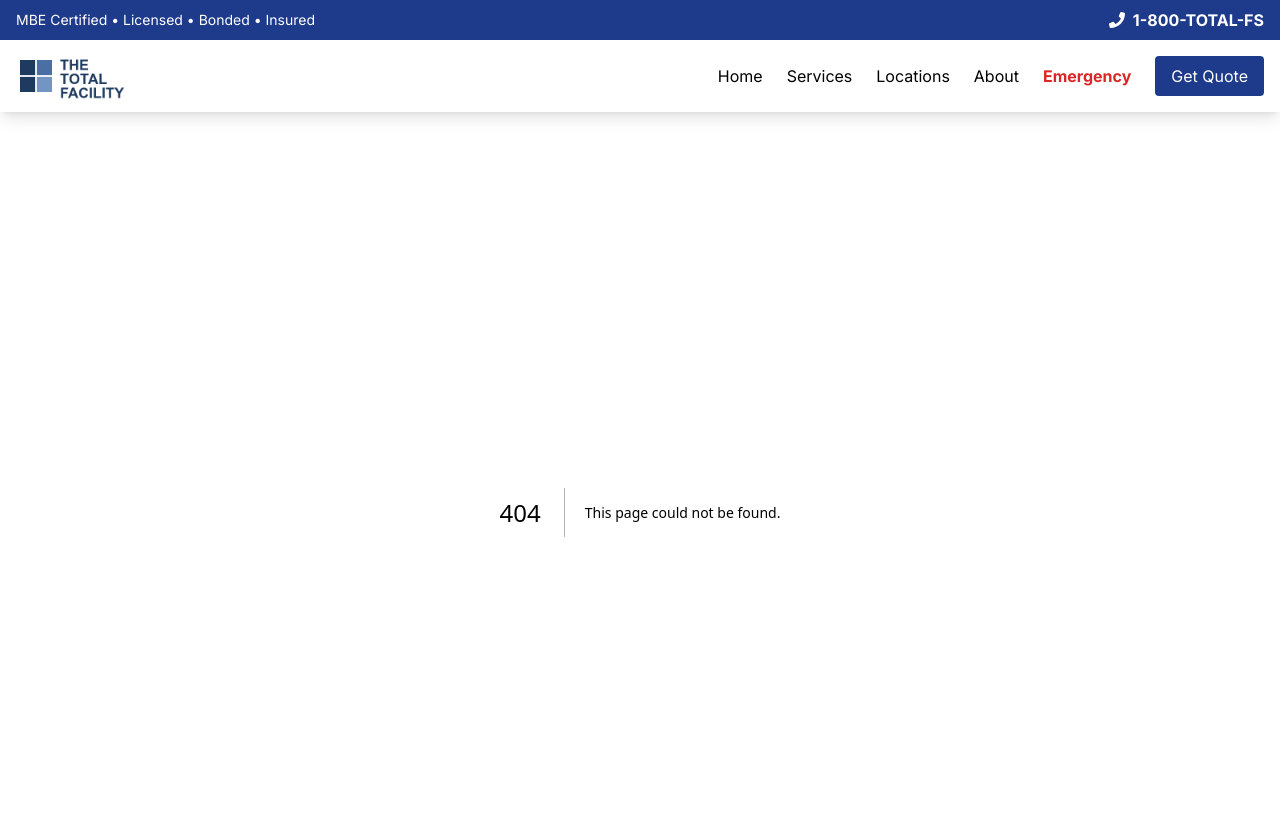
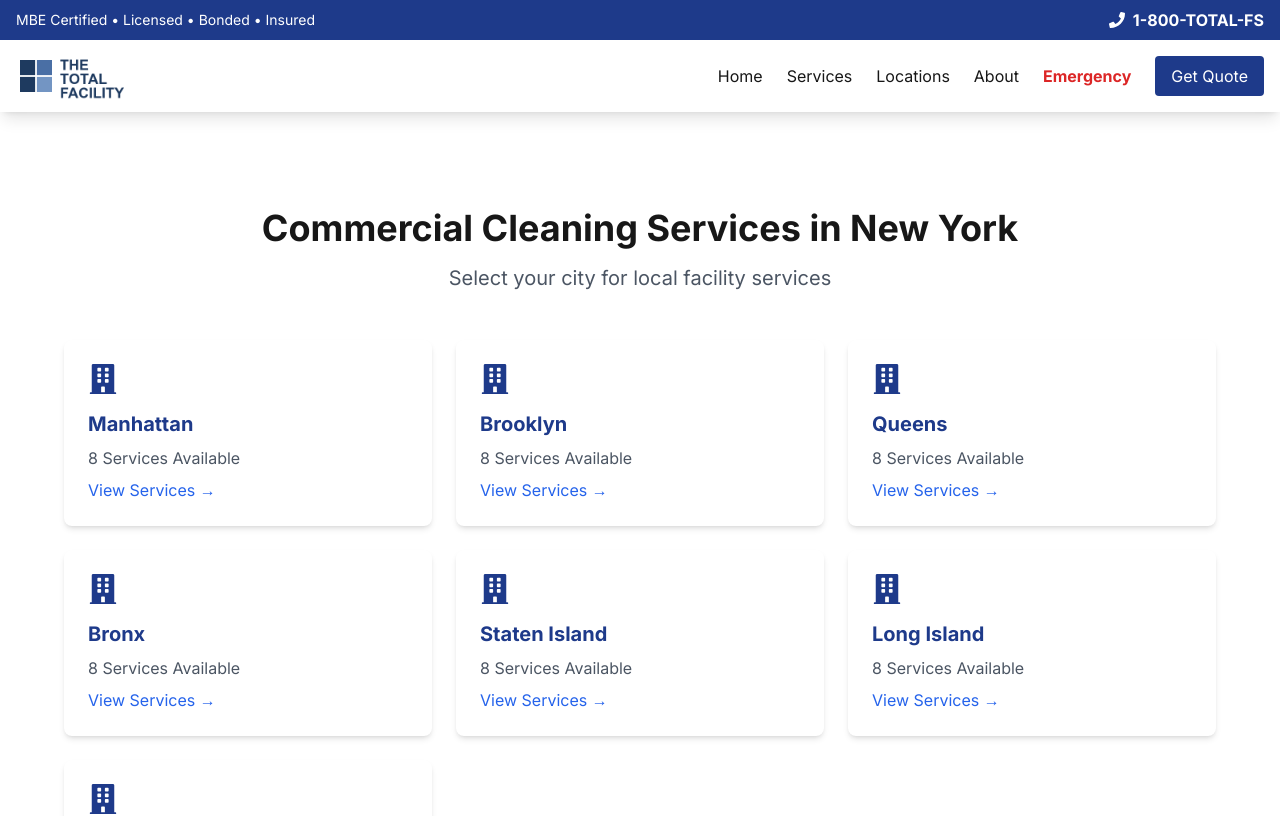
Before and after one commit to mpgarcia2003/the-total-facility, a Next.js app: page /locations/new-york/new-york in a window 1280 px wide. Before the commit this address had no page. Shown: the top 816 px of the page. Built offline with nearby package versions, Linux system fonts and the light colour scheme.

Commit message:
Add location pages structure

```diff
--- /dev/null
+++ b/app/locations/[state]/[city]/[service]/page.tsx
@@ -0,0 +1,74 @@
+import Link from 'next/link'
+import { notFound } from 'next/navigation'
+
+const services = [
+  { slug: 'office-cleaning', name: 'Office Cleaning', icon: '🏢' },
+  { slug: 'medical-cleaning', name: 'Medical Facility Cleaning', icon: '🏥' },
+  { slug: 'emergency-cleaning', name: '24/7 Emergency Cleaning', icon: '🚨' },
+  { slug: 'floor-care', name: 'Floor Care & Maintenance', icon: '✨' },
+  { slug: 'day-porter', name: 'Day Porter Services', icon: '👔' },
+  { slug: 'post-construction', name: 'Post-Construction Cleanup', icon: '🔨' },
+  { slug: 'retail-cleaning', name: 'Retail Store Cleaning', icon: '🏪' },
+  { slug: 'industrial-cleaning', name: 'Industrial Facility Cleaning', icon: '🏭' }
+]
+
+const cityNames = {
+  'manhattan': 'Manhattan',
+  'brooklyn': 'Brooklyn',
+  'queens': 'Queens',
+  'bronx': 'Bronx',
+  'staten-island': 'Staten Island',
+  'long-island': 'Long Island',
+  'westchester': 'Westchester',
+  'newark': 'Newark',
+  'jersey-city': 'Jersey City',
+  'paterson': 'Paterson',
+  'elizabeth': 'Elizabeth',
+  'trenton': 'Trenton',
+  'princeton': 'Princeton',
+  'morristown': 'Morristown',
+  'hartford': 'Hartford',
+  'new-haven': 'New Haven',
+  'stamford': 'Stamford',
+  'bridgeport': 'Bridgeport',
+  'norwalk': 'Norwalk',
+  'miami': 'Miami',
+  'miami-beach': 'Miami Beach',
+  'orlando': 'Orlando',
+  'winter-park': 'Winter Park'
+}
+
+export default function CityPage({ params }: { params: { state: string, city: string } }) {
+  const cityName = cityNames[params.city]
+
+  if (!cityName) {
+    notFound()
+  }
+
+  return (
+    <div className="min-h-screen py-16 pt-24">
+      <div className="container mx-auto px-4">
+        <h1 className="text-4xl font-bold text-center mb-4">
+          Commercial Cleaning Services in {cityName}
+        </h1>
+        <p className="text-xl text-center text-gray-600 mb-12">
+          Choose your service type for detailed information and pricing
+        </p>
+
+        <div className="grid md:grid-cols-2 lg:grid-cols-4 gap-6 max-w-6xl mx-auto">
+          {services.map(service => (
+            <Link
+              key={service.slug}
+              href={`/locations/${params.state}/${params.city}/${service.slug}`}
+              className="bg-white p-6 rounded-lg shadow-md hover:shadow-xl transition-shadow text-center"
+            >
+              <div className="text-4xl mb-4">{service.icon}</div>
+              <h2 className="text-lg font-bold text-blue-900 mb-2">{service.name}</h2>
+              <p className="text-blue-600 mt-4">Learn More →</p>
+            </Link>
+          ))}
+        </div>
+      </div>
+    </div>
+  )
+}
--- /dev/null
+++ b/app/locations/[state]/[city]/page.tsx
@@ -0,0 +1,85 @@
+import Link from 'next/link'
+import { notFound } from 'next/navigation'
+import { FaBuilding } from 'react-icons/fa'
+
+const stateData = {
+  'new-york': {
+    name: 'New York',
+    cities: [
+      { slug: 'manhattan', name: 'Manhattan' },
+      { slug: 'brooklyn', name: 'Brooklyn' },
+      { slug: 'queens', name: 'Queens' },
+      { slug: 'bronx', name: 'Bronx' },
+      { slug: 'staten-island', name: 'Staten Island' },
+      { slug: 'long-island', name: 'Long Island' },
+      { slug: 'westchester', name: 'Westchester' }
+    ]
+  },
+  'new-jersey': {
+    name: 'New Jersey',
+    cities: [
+      { slug: 'newark', name: 'Newark' },
+      { slug: 'jersey-city', name: 'Jersey City' },
+      { slug: 'paterson', name: 'Paterson' },
+      { slug: 'elizabeth', name: 'Elizabeth' },
+      { slug: 'trenton', name: 'Trenton' },
+      { slug: 'princeton', name: 'Princeton' },
+      { slug: 'morristown', name: 'Morristown' }
+    ]
+  },
+  'connecticut': {
+    name: 'Connecticut',
+    cities: [
+      { slug: 'hartford', name: 'Hartford' },
+      { slug: 'new-haven', name: 'New Haven' },
+      { slug: 'stamford', name: 'Stamford' },
+      { slug: 'bridgeport', name: 'Bridgeport' },
+      { slug: 'norwalk', name: 'Norwalk' }
+    ]
+  },
+  'florida': {
+    name: 'Florida',
+    cities: [
+      { slug: 'miami', name: 'Miami' },
+      { slug: 'miami-beach', name: 'Miami Beach' },
+      { slug: 'orlando', name: 'Orlando' },
+      { slug: 'winter-park', name: 'Winter Park' }
+    ]
+  }
+}
+
+export default function StatePage({ params }: { params: { state: string } }) {
+  const state = stateData[params.state]
+
+  if (!state) {
+    notFound()
+  }
+
+  return (
+    <div className="min-h-screen py-16 pt-24">
+      <div className="container mx-auto px-4">
+        <h1 className="text-4xl font-bold text-center mb-4">
+          Commercial Cleaning Services in {state.name}
+        </h1>
+        <p className="text-xl text-center text-gray-600 mb-12">
+          Select your city for local facility services
+        </p>
+
+        <div className="grid md:grid-cols-2 lg:grid-cols-3 gap-6 max-w-6xl mx-auto">
+          {state.cities.map(city => (
+            <Link
+              key={city.slug}
+              href={`/locations/${params.state}/${city.slug}`}
+              className="bg-white p-6 rounded-lg shadow-md hover:shadow-xl transition-shadow"
+            >
+              <FaBuilding className="text-3xl text-blue-900 mb-4" />
+              <h2 className="text-xl font-bold text-blue-900 mb-2">{city.name}</h2>
+              <p className="text-gray-600">8 Services Available</p>
+              <p className="text-blue-600 mt-2">View Services →</p>
+            </Link>
+          ))}
+        </div>
+      </div>
+    </div>
+  )
+}
--- /dev/null
+++ b/app/locations/[state]/page.tsx
@@ -0,0 +1,41 @@
+import Link from 'next/link'
+import { FaMapMarkerAlt } from 'react-icons/fa'
+
+export default function LocationsPage() {
+  return (
+    <div className="min-h-screen py-16 pt-24">
+      <div className="container mx-auto px-4">
+        <h1 className="text-4xl font-bold text-center mb-4">Service Locations</h1>
+        <p className="text-xl text-center text-gray-600 mb-12">
+          Select your state to find The Total Facility services near you
+        </p>
+
+        <div className="grid md:grid-cols-2 lg:grid-cols-4 gap-6 max-w-6xl mx-auto">
+          <Link href="/locations/new-york" className="bg-white p-8 rounded-lg shadow-md hover:shadow-xl transition-shadow text-center">
+            <FaMapMarkerAlt className="text-4xl text-blue-900 mx-auto mb-4" />
+            <h2 className="text-2xl font-bold text-blue-900 mb-2">New York</h2>
+            <p className="text-gray-600">7 Cities Served</p>
+          </Link>
+
+          <Link href="/locations/new-jersey" className="bg-white p-8 rounded-lg shadow-md hover:shadow-xl transition-shadow text-center">
+            <FaMapMarkerAlt className="text-4xl text-blue-900 mx-auto mb-4" />
+            <h2 className="text-2xl font-bold text-blue-900 mb-2">New Jersey</h2>
+            <p className="text-gray-600">7 Cities Served</p>
+          </Link>
+
+          <Link href="/locations/connecticut" className="bg-white p-8 rounded-lg shadow-md hover:shadow-xl transition-shadow text-center">
+            <FaMapMarkerAlt className="text-4xl text-blue-900 mx-auto mb-4" />
+            <h2 className="text-2xl font-bold text-blue-900 mb-2">Connecticut</h2>
+            <p className="text-gray-600">5 Cities Served</p>
+          </Link>
+
+          <Link href="/locations/florida" className="bg-white p-8 rounded-lg shadow-md hover:shadow-xl transition-shadow text-center">
+            <FaMapMarkerAlt className="text-4xl text-blue-900 mx-auto mb-4" />
+            <h2 className="text-2xl font-bold text-blue-900 mb-2">Florida</h2>
+            <p className="text-gray-600">4 Cities Served</p>
+          </Link>
+        </div>
+      </div>
+    </div>
+  )
+}
--- /dev/null
+++ b/app/locations/page.tsx
@@ -0,0 +1,41 @@
+import Link from 'next/link'
+import { FaMapMarkerAlt } from 'react-icons/fa'
+
+export default function LocationsPage() {
+  return (
+    <div className="min-h-screen py-16 pt-24">
+      <div className="container mx-auto px-4">
+        <h1 className="text-4xl font-bold text-center mb-4">Service Locations</h1>
+        <p className="text-xl text-center text-gray-600 mb-12">
+          Select your state to find The Total Facility services near you
+        </p>
+
+        <div className="grid md:grid-cols-2 lg:grid-cols-4 gap-6 max-w-6xl mx-auto">
+          <Link href="/locations/new-york" className="bg-white p-8 rounded-lg shadow-md hover:shadow-xl transition-shadow text-center">
+            <FaMapMarkerAlt className="text-4xl text-blue-900 mx-auto mb-4" />
+            <h2 className="text-2xl font-bold text-blue-900 mb-2">New York</h2>
+            <p className="text-gray-600">7 Cities Served</p>
+          </Link>
+
+          <Link href="/locations/new-jersey" className="bg-white p-8 rounded-lg shadow-md hover:shadow-xl transition-shadow text-center">
+            <FaMapMarkerAlt className="text-4xl text-blue-900 mx-auto mb-4" />
+            <h2 className="text-2xl font-bold text-blue-900 mb-2">New Jersey</h2>
+            <p className="text-gray-600">7 Cities Served</p>
+          </Link>
+
+          <Link href="/locations/connecticut" className="bg-white p-8 rounded-lg shadow-md hover:shadow-xl transition-shadow text-center">
+            <FaMapMarkerAlt className="text-4xl text-blue-900 mx-auto mb-4" />
+            <h2 className="text-2xl font-bold text-blue-900 mb-2">Connecticut</h2>
+            <p className="text-gray-600">5 Cities Served</p>
+          </Link>
+
+          <Link href="/locations/florida" className="bg-white p-8 rounded-lg shadow-md hover:shadow-xl transition-shadow text-center">
+            <FaMapMarkerAlt className="text-4xl text-blue-900 mx-auto mb-4" />
+            <h2 className="text-2xl font-bold text-blue-900 mb-2">Florida</h2>
+            <p className="text-gray-600">4 Cities Served</p>
+          </Link>
+        </div>
+      </div>
+    </div>
+  )
+}
```
